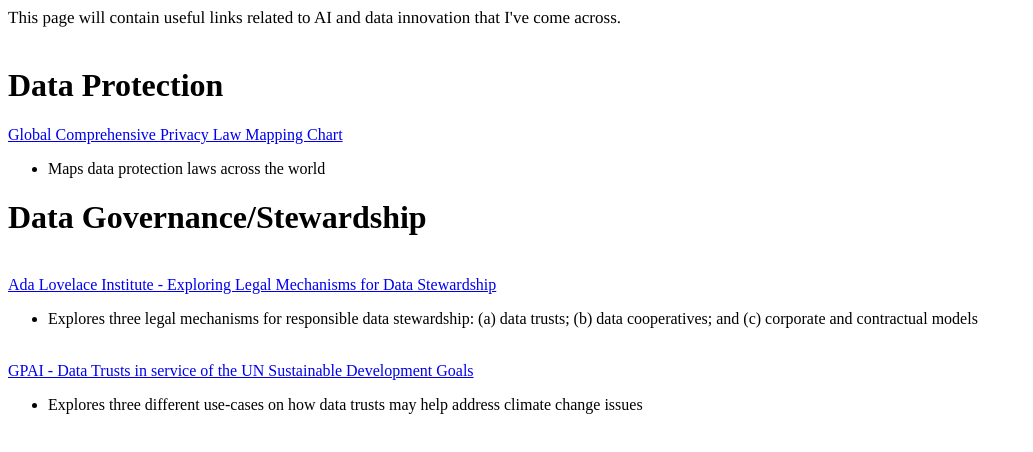
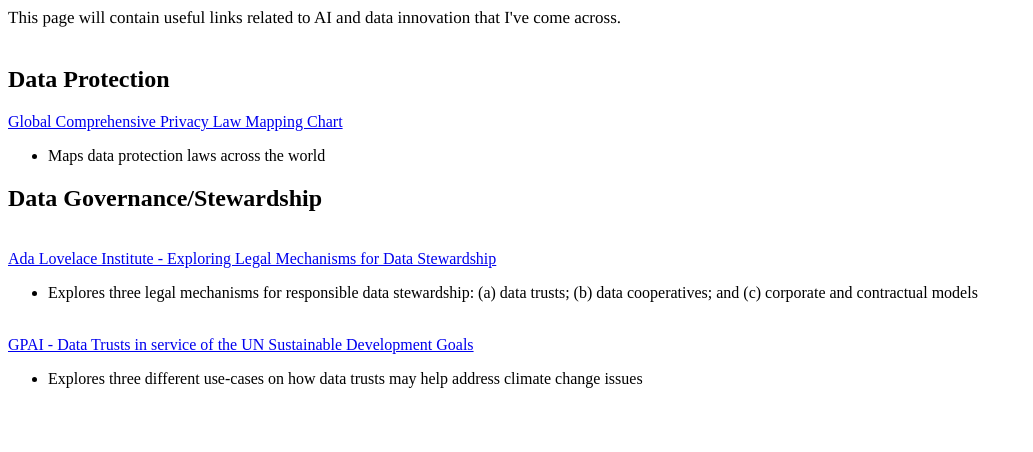
Before and after one commit to vikneswarankumaran/vikneswaran.github.io, a plain HTML site: page index.html in a window 1280 px wide. Shown: the whole page, without its empty margins (0-1033 px from the left). Drawn offline with Linux system fonts and the light colour scheme.

Commit message:
Update index.html

```diff
--- a/index.html
+++ b/index.html
@@ -15,12 +15,12 @@
 <body>
 <p class="p1">This page will contain useful links related to AI and data innovation that I've come across.</p>
 <br>
-<h1>Data Protection</h1>
+<h2>Data Protection</h2>
 <a href="https://iapp.org/media/pdf/resource_center/global_comprehensive_privacy_law_mapping.pdf">Global Comprehensive Privacy Law Mapping Chart</a>
 <ul>
   <li>Maps data protection laws across the world</li>
 </ul>
-<h1>Data Governance/Stewardship</h1>
+<h2>Data Governance/Stewardship</h2>
 <br>
 <a href="https://www.adalovelaceinstitute.org/wp-content/uploads/2021/03/Legal-mechanisms-for-data-stewardship_report_Ada_AI-Council-2.pdf">Ada Lovelace Institute - Exploring Legal Mechanisms for Data Stewardship</a>
 <ul>
```
